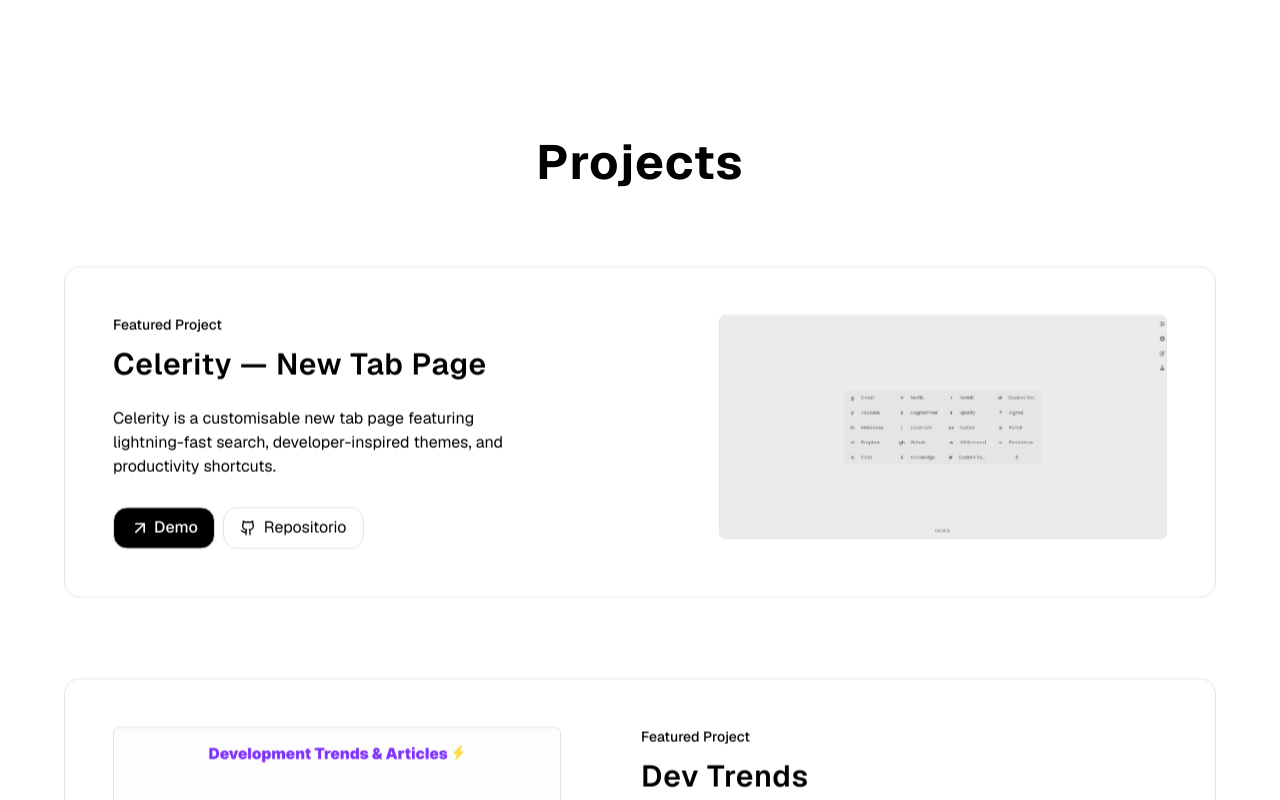
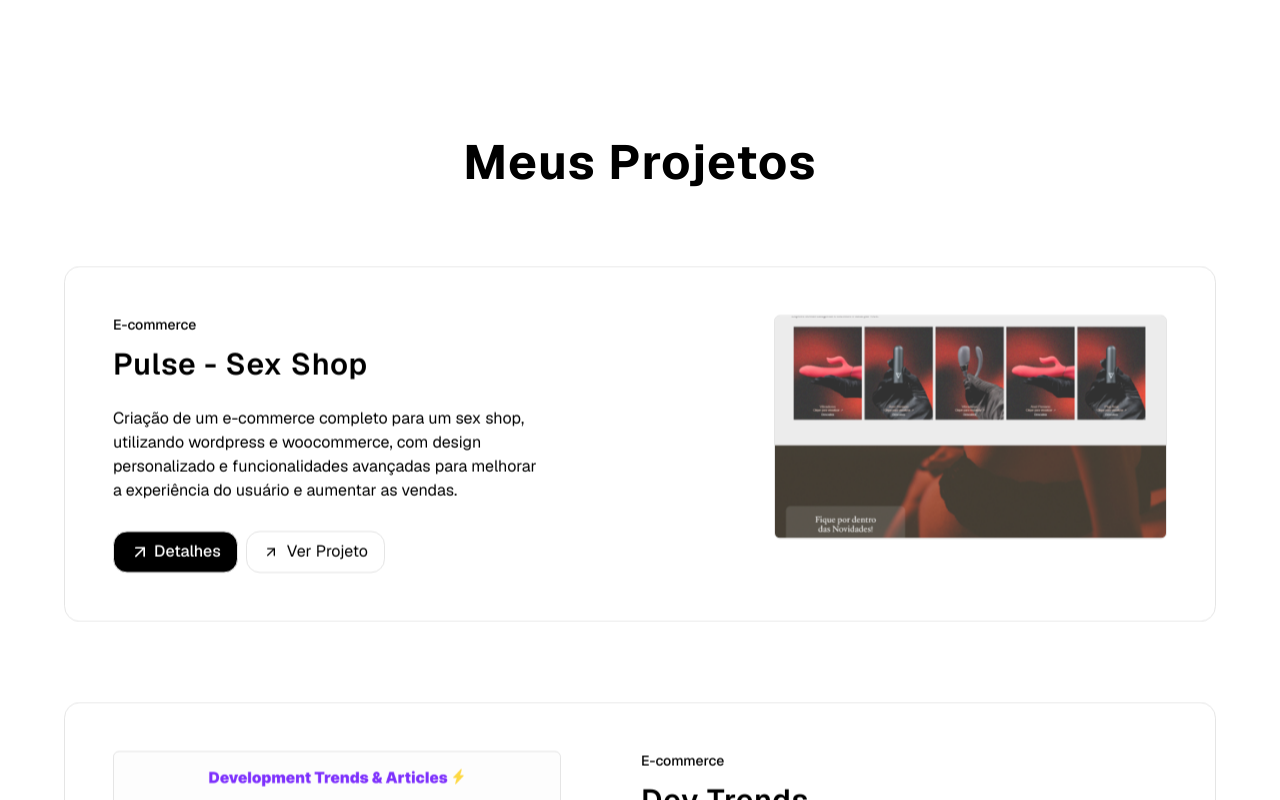
Before and after one commit to HenriqueAntony07/portfolio, a Next.js app: page / in a window 1280 px wide. Shown: the part 2220-3020 px from the top of the page. Built offline with nearby package versions, Linux system fonts and the light colour scheme.

Commit message:
commit
Commit atualizando

```diff
--- a/app/components/Projects.tsx
+++ b/app/components/Projects.tsx
@@ -17,14 +17,14 @@
 
 const projects: Project[] = [
   {
-    title: "Celerity — New Tab Page",
+    title: "Pulse - Sex Shop",
     description:
-      "Celerity is a customisable new tab page featuring lightning-fast search, developer-inspired themes, and productivity shortcuts.",
-    demoUrl: "https://chadprobert.github.io/celerity/",
-    repoUrl: "https://github.com/ChadProbert/celerity",
+      "Criação de um e-commerce completo para um sex shop, utilizando wordpress e woocommerce, com design personalizado e funcionalidades avançadas para melhorar a experiência do usuário e aumentar as vendas.",
+    demoUrl: "./pulse",
+    repoUrl: "https://pulsesexshop.com.br/",
     previewSide: "right",
-    previewImage: "/project-images/Celerity.png",
-    previewAlt: "Screenshot of the Celerity custom new tab page designed by Henrique Antony",
+    previewImage: "/project-images/pulse.png",
+    previewAlt: "Print site Pulse Henrique Antony",
   },
   {
     title: "Dev Trends",
@@ -109,7 +109,7 @@
       <div
         className={`flex flex-col gap-3 ${previewSide === "left" ? "lg:order-2" : "lg:order-1"}`}
       >
-        <span className="text-sm font-medium mb-0">Featured Project</span>
+        <span className="text-sm font-medium mb-0">E-commerce</span>
         <h3
           id={headingId}
           className="text-2xl sm:text-3xl font-semibold tracking-wide mb-3"
@@ -129,7 +129,7 @@
               className="demo-button inline-flex items-center font-medium rounded-xl border-1 px-4 py-2 text-base transition-colors duration-400"
               itemProp="url"
             >
-              <ArrowUpRight className="mr-1 h-5 w-5" /> Demo
+              <ArrowUpRight className="mr-1 h-5 w-5" /> Detalhes
             </a>
           )}
           {repoUrl && (
@@ -140,7 +140,7 @@
               className="inline-flex items-center rounded-xl border-1 hover:bg-foreground/5 px-4 py-2 text-base transition-colors duration-400"
               itemProp="sameAs"
             >
-              <Github className="mr-2 h-4 w-4" /> Repositorio
+              <ArrowUpRight className="mr-2 h-4 w-4" /> Ver Projeto
             </a>
           )}
         </div>
@@ -180,7 +180,7 @@
         id="projects-heading"
         className="text-3xl font-bold sm:text-5xl var(--foreground) mb-10 lg:mb-20 text-center tracking-wide"
       >
-        Projects
+        Meus Projetos
       </h2>
 
       <div>
--- /dev/null
+++ b/app/pulse/page.tsx
@@ -0,0 +1,11 @@
+"use client";
+import "./pulse.css";
+
+export default function PulsePage() {
+  return (
+    <main style={{ padding: 24 }}>
+      <h1>Pulse - Sex Shop</h1>
+      <p>Minha página do projeto.</p>
+    </main>
+  );
+}
--- /dev/null
+++ b/app/pulse/pulse.css
@@ -0,0 +1,13 @@
+h1{
+    font-size: 2.5rem;
+    font-weight: bold;
+    color: #333333;
+}
+main{
+    height: 100vh;
+    display: flex;
+    justify-content: center;
+    flex-direction: column;
+    align-items: center;
+    padding: 20px;
+}
```
Also changed, not shown: public/project-images/pulse.png (added).
